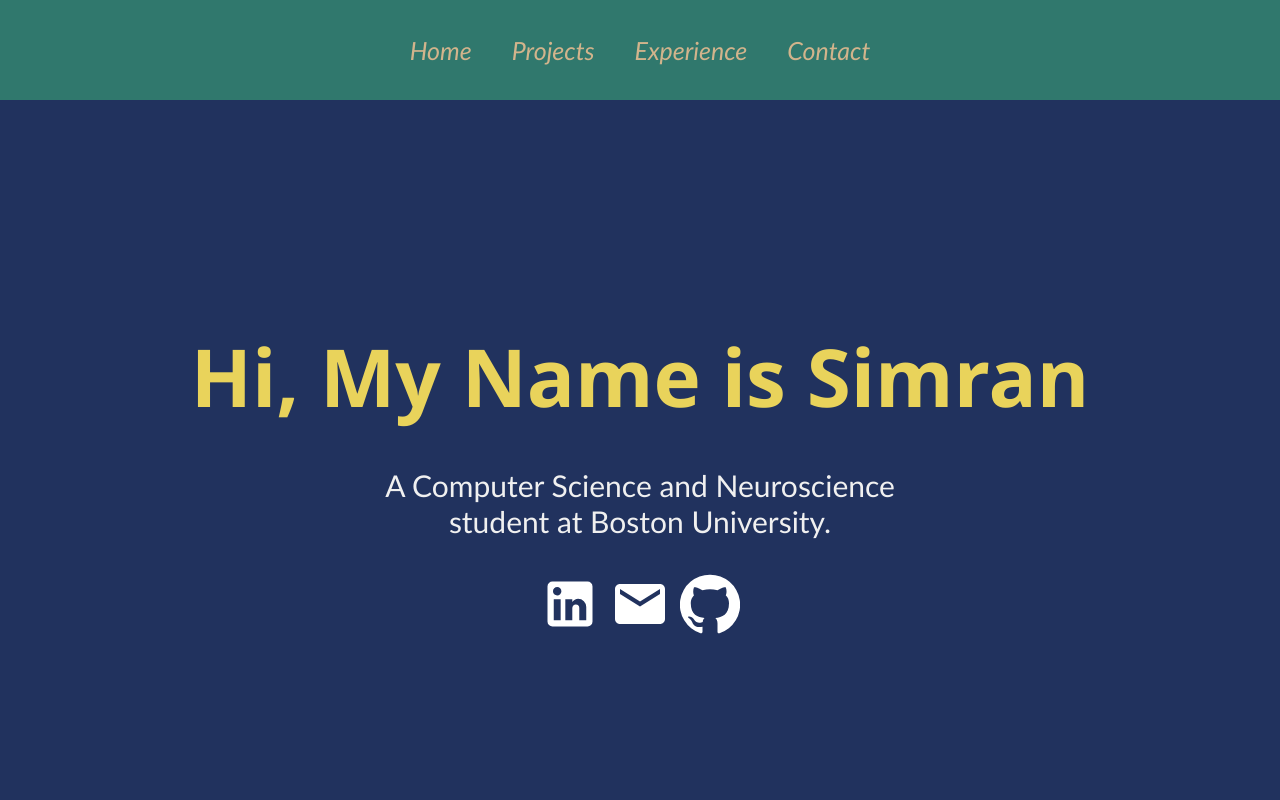
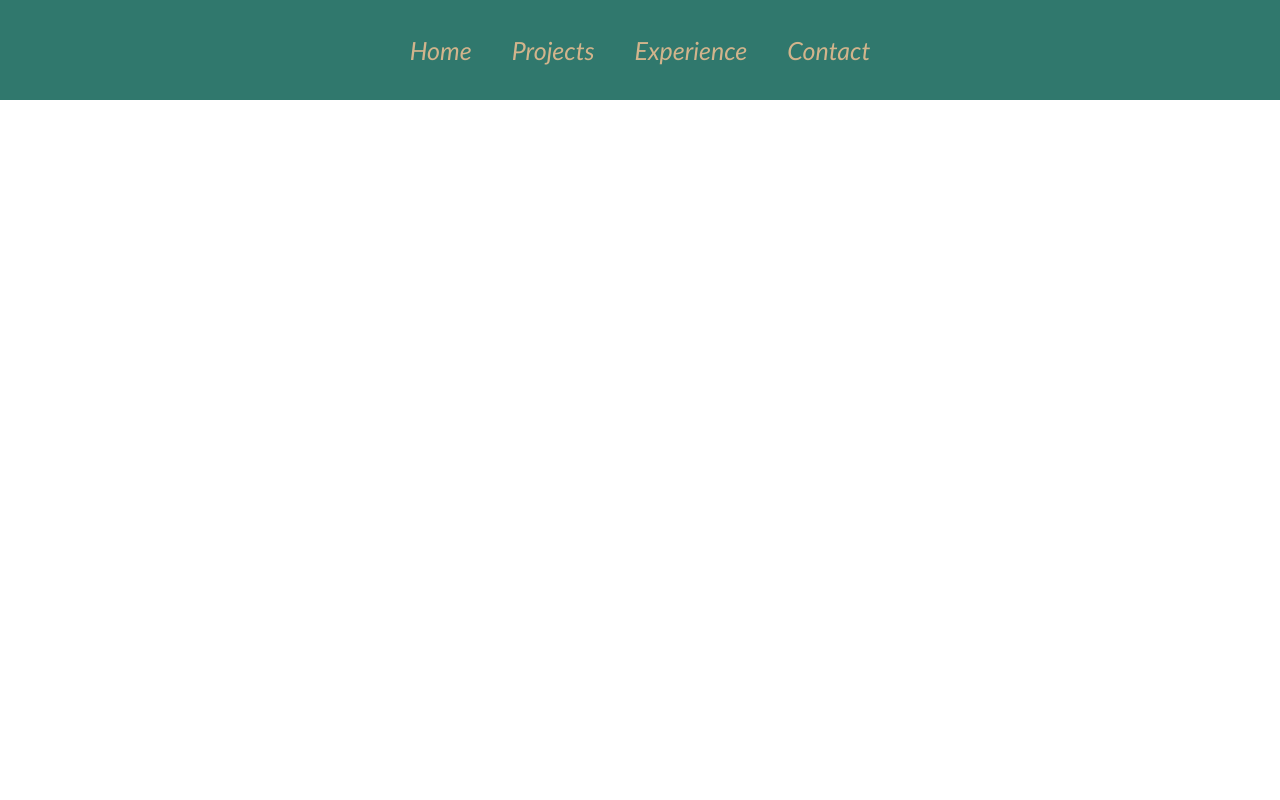
Before and after one commit to ragingelmo/simransportfoliowebsite, a React (Create React App) app: page / in a window 1280 px wide. Shown: the top 800 px of the page. Built offline with nearby package versions, Linux system fonts and the light colour scheme.

Commit message:
fixed home route

```diff
--- a/package.json
+++ b/package.json
@@ -6,6 +6,8 @@
   "dependencies": {
     "@emotion/react": "^11.10.6",
     "@emotion/styled": "^11.10.6",
+    "@material-ui/core": "^4.12.4",
+    "@material-ui/icons": "^4.11.3",
     "@mui/icons-material": "^5.11.16",
     "@testing-library/jest-dom": "^5.16.5",
     "@testing-library/react": "^13.4.0",
@@ -19,6 +21,7 @@
     "react-redux": "^8.0.5",
     "react-router-dom": "^6.10.0",
     "react-scripts": "^2.1.3",
+    "react-vertical-timeline-component": "^3.5.2",
     "sort-by": "^1.2.0",
     "web-vitals": "^2.1.4"
   },
--- a/src/App.css
+++ b/src/App.css
@@ -5,7 +5,7 @@
   display: flex;
   flex-direction: column;
   font-family: Optima, serif;
-  background-color: #f0f0f0;
+  background-color: #d21e1e;
 }
 
 body {
--- a/src/App.js
+++ b/src/App.js
@@ -15,10 +15,10 @@ function App() {
       <Router>
         <Navbar/>
         <Routes>
-          <Route path = "/" element={<Home />} />
-          <Route path = "/projects" element={<Projects />} />
-          <Route path = "/experience" element={<Experience />} />
-          <Route path = "/contact" element={<Contact />} />
+          <Route path= "/home" element={<Home />} />
+          <Route path= "/projects" element={<Projects />} />
+          <Route path= "/experience" element={<Experience />} />
+          <Route path= "/contact" element={<Contact />} />
         </Routes>
       </Router>
 
--- a/src/components/Navbar.js
+++ b/src/components/Navbar.js
@@ -37,5 +37,4 @@ function Navbar() {
         </div>
     );
 }
-
 export default Navbar;
--- a/src/index.css
+++ /dev/null
@@ -1,3 +0,0 @@
-body {
-  margin: 0;
-}
--- a/src/index.js
+++ b/src/index.js
@@ -12,3 +12,5 @@ root.render(
 // If you want to start measuring performance in your app, pass a function
 // to log results (for example: reportWebVitals(console.log))
 // or send to an analytics endpoint. Learn more: https://bit.ly/CRA-vitals
+
+console.log();
--- a/src/pages/Home.js
+++ b/src/pages/Home.js
@@ -2,10 +2,13 @@ import React from "react";
 import LinkedInIcon from "@material-ui/icons/LinkedIn";
 import EmailIcon from "@material-ui/icons/Email";
 import GithubIcon from "@material-ui/icons/GitHub";
-import "../pageStyles/Home.css"
+import "../pageStyles/Home.css";
 
 function Home() {
+
     return (
+
+
         <div className = "home">
             <div className = "about">
                 <h2> Hi, My Name is Simran </h2>
```
